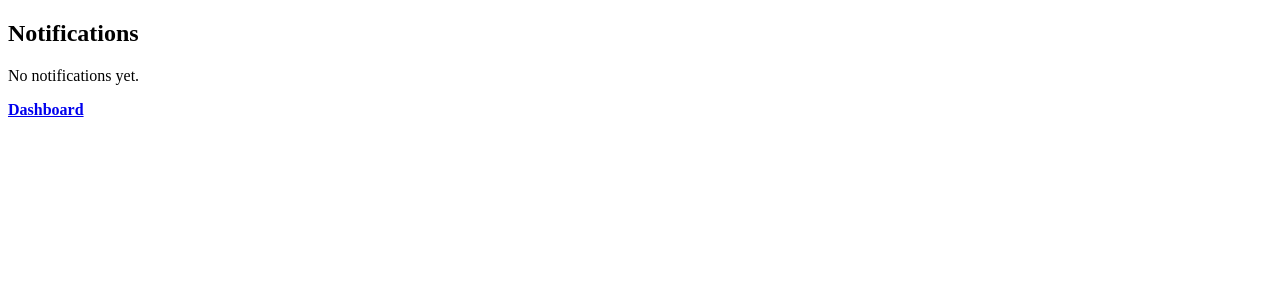
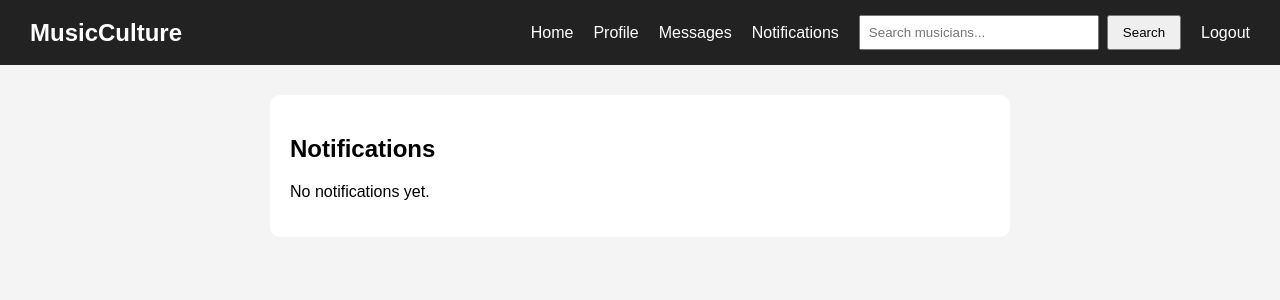
Before and after one commit to Worksalohy/musician-social-platform, a PHP site: page /notifications/notifications.php in a window 1280 px wide. Shown: the top 300 px of the page. Run offline with PHP 8.4, Linux system fonts and the light colour scheme; the visitor is signed in with stand-in values (Sample User, id 1); data that the repository does not hold is empty.

Commit message:
Add shared header and footer layout across pages.

```diff
--- /dev/null
+++ b/includes/footer.php
@@ -0,0 +1,4 @@
+</div>
+
+</body>
+</html>
--- /dev/null
+++ b/includes/header.php
@@ -0,0 +1,117 @@
+<!DOCTYPE html>
+<html lang="en">
+<head>
+<meta charset="UTF-8">
+<title>MusicCulture</title>
+
+<style>
+
+body{
+    margin:0;
+    font-family:Arial,sans-serif;
+    background:#f4f4f4;
+}
+
+.navbar{
+    background:#222;
+    color:#fff;
+    padding:15px 30px;
+
+    display:flex;
+    justify-content:space-between;
+    align-items:center;
+    flex-wrap:wrap;
+}
+
+.logo{
+    font-size:24px;
+    font-weight:bold;
+}
+
+.nav-links{
+    display:flex;
+    align-items:center;
+    gap:20px;
+}
+
+.nav-links a{
+    color:#fff;
+    text-decoration:none;
+}
+
+.nav-links a:hover{
+    text-decoration:underline;
+}
+
+.search-form{
+    display:flex;
+    gap:8px;
+}
+
+.search-form input{
+    padding:8px;
+    width:220px;
+}
+
+.search-form button{
+    padding:8px 14px;
+    cursor:pointer;
+}
+
+.container{
+    padding:30px;
+}
+
+</style>
+
+</head>
+
+<body>
+
+<div class="navbar">
+
+    <div class="logo">
+        MusicCulture
+    </div>
+
+    <div class="nav-links">
+
+        <a href="/dashboard/dashboard.php">Home</a>
+
+        <a href="/profile/profile.php">
+            Profile
+        </a>
+
+        <a href="/messages/inbox.php">
+            Messages
+        </a>
+
+        <a href="/notifications/notifications.php">
+            Notifications
+        </a>
+
+        <form
+            class="search-form"
+            action="/search/index.php"
+            method="GET">
+
+            <input
+                type="text"
+                name="q"
+                placeholder="Search musicians...">
+
+            <button type="submit">
+                Search
+            </button>
+
+        </form>
+
+        <a href="/logout.php">
+            Logout
+        </a>
+
+    </div>
+
+</div>
+
+<div class="container">
--- a/notifications/notifications.php
+++ b/notifications/notifications.php
@@ -1,8 +1,10 @@
 <?php
 
+require_once "../config/db.php";
 require_once "../middleware/auth.php";
-require_once "../config/db.php";
+require_once "../includes/header.php";
 
+// Mark notifications as read
 $stmt = $pdo->prepare("
     UPDATE notifications
     SET is_read = 1
@@ -12,9 +14,9 @@ $stmt = $pdo->prepare("
 
 $stmt->execute([$_SESSION['user_id']]);
 
-
 $user_id = $_SESSION['user_id'];
 
+// Get notifications
 $sql = "
     SELECT
         notifications.*,
@@ -31,18 +33,51 @@ $stmt = $pdo->prepare($sql);
 $stmt->execute([$user_id]);
 
 $notifications = $stmt->fetchAll();
+
 ?>
 
+<style>
 
-<!DOCTYPE html>
-<html lang="en">
-<head>
-    <meta charset="UTF-8">
-    <meta name="viewport" content="width=device-width, initial-scale=1.0">
-    <title>Notification | Music Culture</title>
-</head>
+.notifications-container{
+    max-width:700px;
+    margin:auto;
+    background:#fff;
+    padding:20px;
+    border-radius:10px;
+}
 
-<body>
+.notification{
+    display:flex;
+    align-items:center;
+    gap:15px;
+    padding:15px;
+    border-bottom:1px solid #ddd;
+}
+
+.notification.unread{
+    background:#f8f9ff;
+}
+
+.notification img{
+    width:50px;
+    height:50px;
+    border-radius:50%;
+    object-fit:cover;
+}
+
+.notification-content{
+    flex:1;
+}
+
+.notification-time{
+    color:#666;
+    font-size:13px;
+}
+
+</style>
+
+<div class="notifications-container">
+
     <h2>Notifications</h2>
 
     <?php if (empty($notifications)): ?>
@@ -61,14 +96,11 @@ $notifications = $stmt->fetchAll();
 
             <div class="<?= $notification['is_read'] ? 'notification' : 'notification unread' ?>">
 
-            <?php if ($avatar): ?>
                 <img
                     src="<?= htmlspecialchars($avatar) ?>"
-                    alt="Avatar"
-                    width="40"
-                    height="40"
-                >
-            <?php endif; ?>
+                    alt="Avatar">
+
+                <div class="notification-content">
 
                     <strong>
                         <?= htmlspecialchars($notification['username']) ?>
@@ -86,20 +118,18 @@ $notifications = $stmt->fetchAll();
 
                     <br>
 
-            <small>
-                <?= $notification['created_at'] ?>
-            </small>
+                    <span class="notification-time">
+                        <?= htmlspecialchars($notification['created_at']) ?>
+                    </span>
 
                 </div>
 
-        <hr>
+            </div>
 
         <?php endforeach; ?>
 
     <?php endif; ?>
 
-<strong>
-    <a href="../dashboard/dashboard.php">Dashboard</a>
-</strong>
-</body>
-</html>
+</div>
+
+<?php require_once "../includes/footer.php"; ?>
```
Also changed, not shown: dashboard/dashboard.php (+4 -11 lines), messages/chat.php (+81 -35 lines), profile/profile.php (+171 -143 lines). Lines whose indentation alone changed are shown as unchanged.
